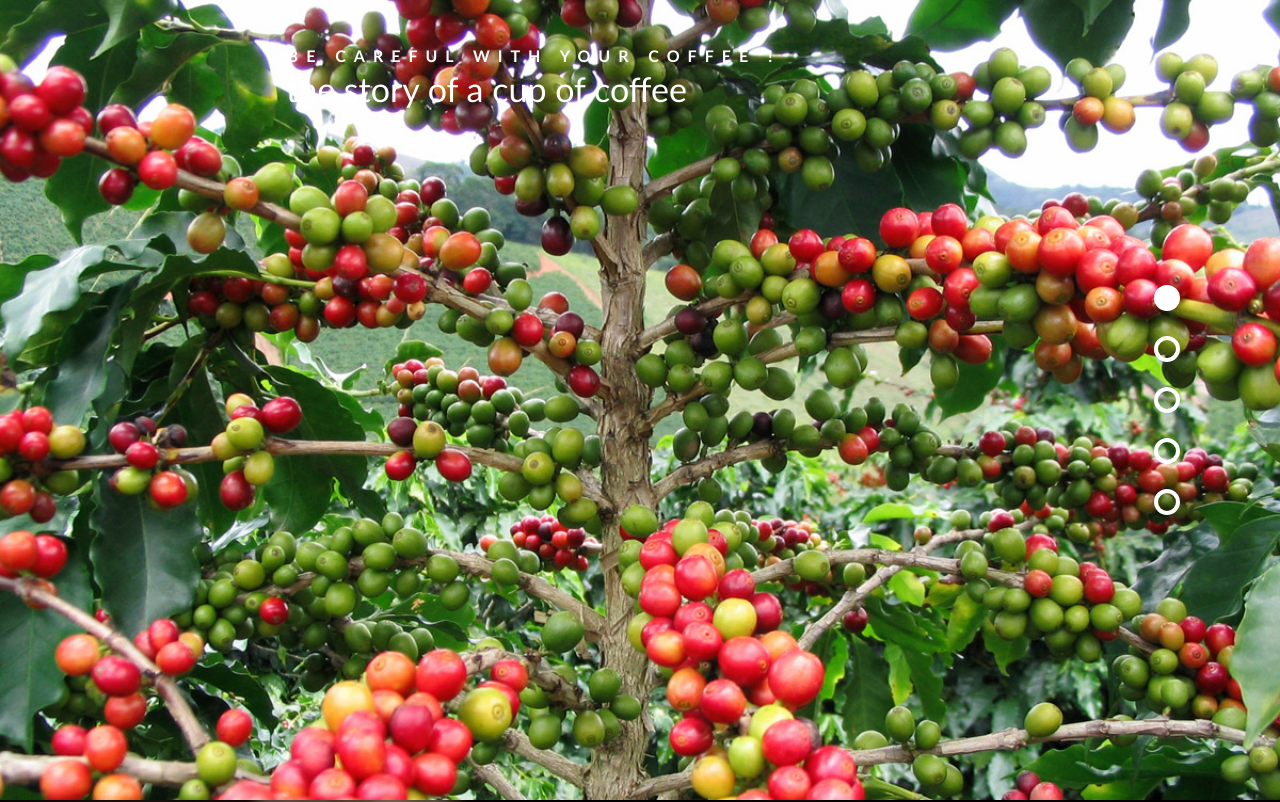
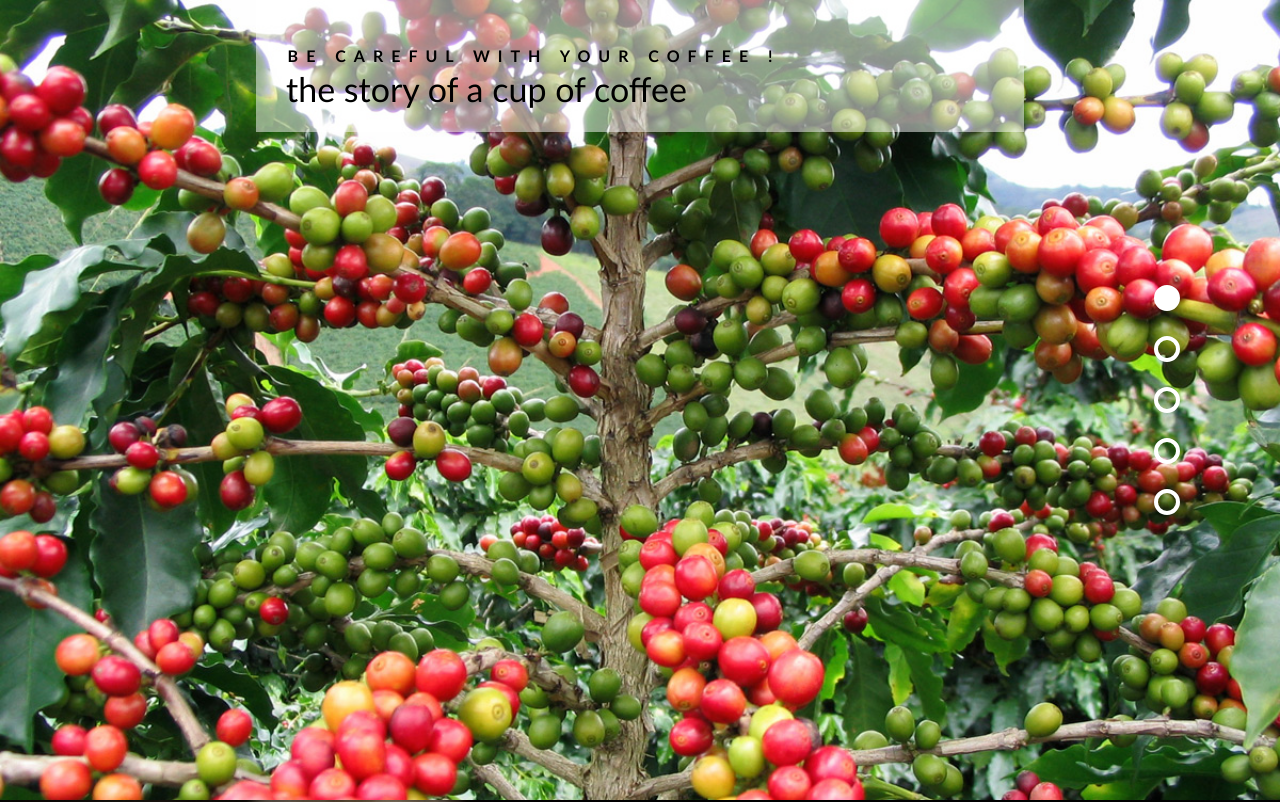
Before and after one commit to annouchkabb/ECV-D3-PROJET-5, a plain HTML site: page index.html in a window 1280 px wide. Shown: the top 802 px of the page. Drawn offline with nearby package versions, Linux system fonts and the light colour scheme.

Commit message:
modification du code
modif css et html

```diff
--- a/css/default.css
+++ b/css/default.css
@@ -17,10 +17,15 @@ body, html { font-size: 100%; padding: 0; margin: 0;}
 /* Clearfix hack by Nicolas Gallagher: http://nicolasgallagher.com/micro-clearfix-hack/ */
 .clearfix:before, .clearfix:after { content: " "; display: table; }
 .clearfix:after { clear: both; }
-
+header {
+		display: block;
+		padding: inherit;
+    color: black;
+		background: rgba(255, 255, 255, 0.5);
+}
 body {
     font-family: 'liquido', Calibri, Arial, sans-serif;
-    color: #fff;
+    color: #000000;
 }
 
 a {
@@ -41,7 +46,7 @@ a:hover {
 }
 
 .container > header h1 {
-	color: white;
+
 	font-size: 2.125em;
 	line-height: 0.8;
 	margin: 0;
--- a/index.html
+++ b/index.html
@@ -4,7 +4,7 @@
 		<meta charset="UTF-8" />
 		<meta http-equiv="X-UA-Compatible" content="IE=edge,chrome=1">
 		<meta name="viewport" content="width=device-width, initial-scale=1.0">
-		<title>how to have a cup of coffee ?</title>
+		<title>Anna Balcon - Raphaël Levron ECV D3 A</title>
 		<meta name="description" content="Blueprint: Fixed Background Scrolling Layout" />
 		<meta name="keywords" content="background scrolling, fixed background, background-attachment, jquery" />
 		<meta name="author" content="Codrops" />
```
